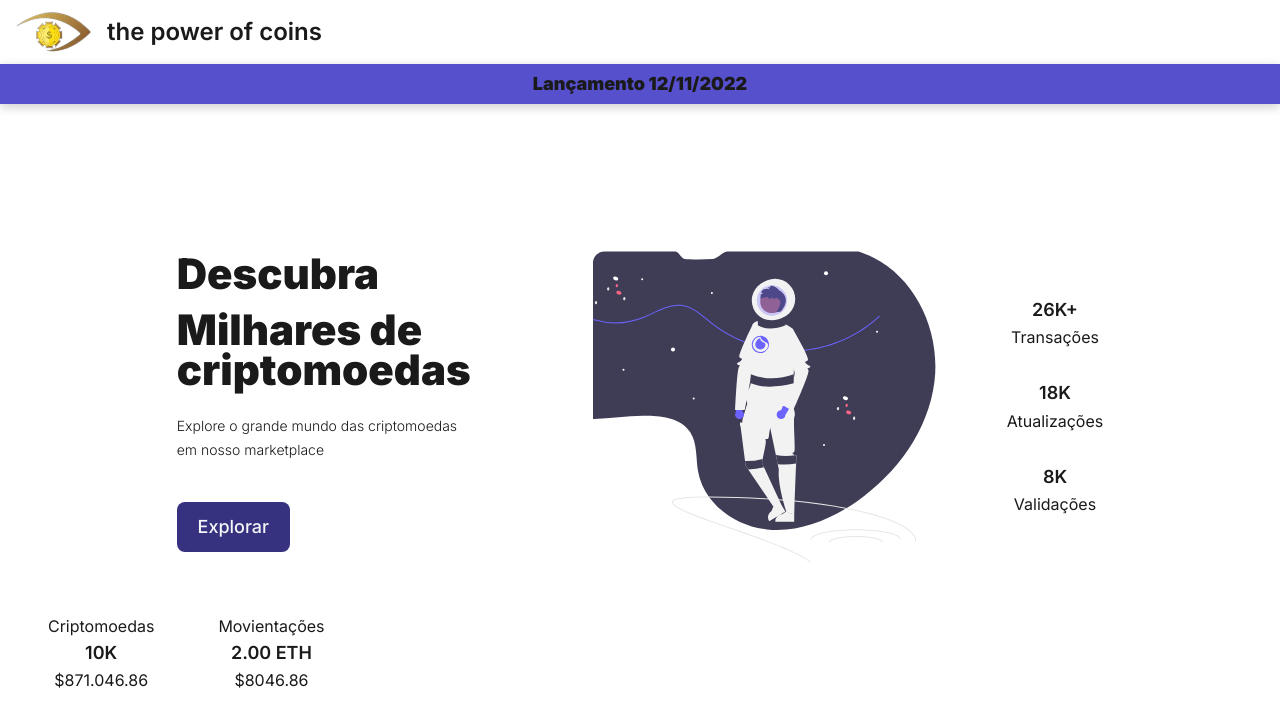
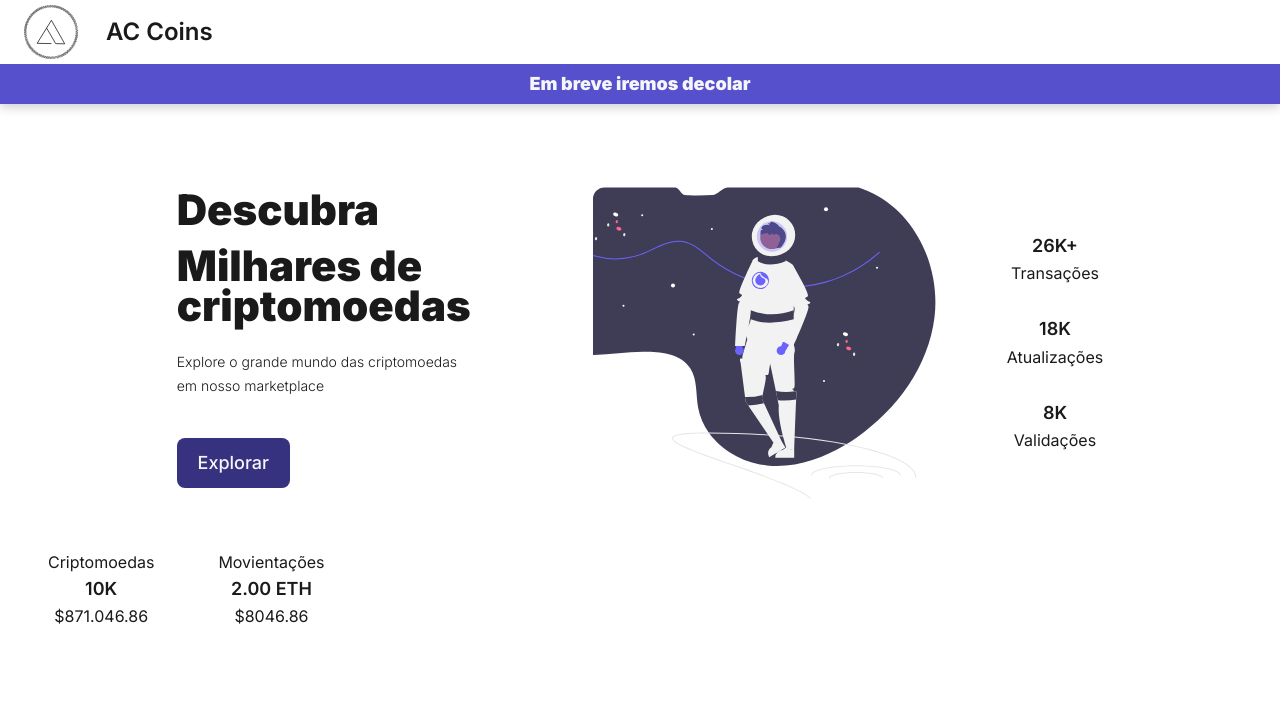
Before and after one commit to carvalhoandre/ws_currency_coins, a React (Create React App) app in the folder web/: page / in a window 1280 px wide. Shown: the top 726 px of the page. Built offline with nearby package versions, Linux system fonts and the light colour scheme.

Commit message:
fix: nav bar and list coins

```diff
--- a/web/src/components/NavBar/index.tsx
+++ b/web/src/components/NavBar/index.tsx
@@ -1,11 +1,11 @@
 import React from "react";
+import { useNavigate } from "react-router-dom";
 
 import { Typography } from "../Typography";
 
+import Image from "../../assets/logoBlack.svg";
+
 import * as Styles from "./styles";
-
-import { useNavigate } from "react-router-dom";
-import Image from "../../assets/logo.png";
 
 interface IProps {
   goRote?: string;
@@ -20,17 +20,17 @@ export const NavBar = ({ goRote }: IProps): JSX.Element => {
     <Styles.Header isOpen={goRote ? true : false}>
       <Styles.Nav isOpen={nav}>
         <Styles.NavHeader isOpen={nav}>
-          {goRote && (
+          {goRote ? (
             <i
               className="uil uil-angle-left nav_icon"
               onClick={() => navigate(`/${goRote}`)}
             />
+          ) : (
+            <Styles.Logo src={Image} />
           )}
 
-          <Styles.Logo src={Image} />
-
-          <Typography size="xl" weight={600}>
-            the power of coins
+          <Typography size="xl" weight={600} textAlign="center">
+            AC Coins
           </Typography>
         </Styles.NavHeader>
       </Styles.Nav>
--- a/web/src/components/NavBar/styles.tsx
+++ b/web/src/components/NavBar/styles.tsx
@@ -8,9 +8,11 @@ export const Header = styled.header<Props>`
   top: 0;
   left: 0;
   z-index: 100;
-  background-color: hsl(var(--hue-color), 29%, 16%);
+  background-color: #fff;
   padding: 1em;
-  position: ${(p) => (p.isOpen ? "fixed" : "relative")};
+  position: ${({ isOpen }) => (isOpen ? "fixed" : "relative")};
+  box-shadow: ${({ isOpen }) =>
+    isOpen ? "1px -5px 20px 0px rgb(48 50 50 / 10%)" : "none"};
   width: 100%;
   z-index: 1000;
 
@@ -34,7 +36,7 @@ export const Nav = styled.nav<Props>`
   }
 
   @media screen and (max-width: 720px) {
-    padding: 0.8em 3em;
+    padding: 0em 0.5em;
   }
 `;
 
@@ -44,11 +46,20 @@ export const NavHeader = styled.div<Props>`
   gap: 1em;
 
   bottom: ${(p) => (p.isOpen ? "0rem" : "-1000rem")};
+
+  &:first-child {
+    font-size: 2.5em;
+    gap: 0.5em;
+  }
+
+  &:first-child:hover {
+    cursor: pointer;
+  }
 `;
 
 export const Logo = styled.img`
-  max-width: 200px;
-  max-height: 200px;
+  max-width: 70px;
+  max-height: 70px;
 
   & > *:hover {
     cursor: pointer;
--- a/web/src/components/Typography/index.tsx
+++ b/web/src/components/Typography/index.tsx
@@ -15,6 +15,6 @@ interface IProps {
   isHover?: boolean
 }
 
-export const Typography = (props: IProps): JSX.Element => {
-  return <StyledTypography {...props}>{props.children}</StyledTypography>
+export const Typography = (props: IProps, isHover = false): JSX.Element => {
+  return <StyledTypography isHover={isHover} {...props}>{props.children}</StyledTypography>
 }
--- a/web/src/components/Typography/styles.tsx
+++ b/web/src/components/Typography/styles.tsx
@@ -1,5 +1,5 @@
 import styled from "styled-components";
-import theme, { fontSize, grey, primary } from "../../styles/theme";
+import { fontSize, grey } from "../../styles/theme";
 
 interface Props {
   size?: "xs" | "sm" | "md" | "bg" | "lg" | "xl" | "xxl";
@@ -9,7 +9,7 @@ interface Props {
   margin?: string;
   line?: string;
   capitalize?: boolean;
-  isHover?:boolean;
+  isHover?: boolean;
 }
 
 const handleFontSize = (props: Props): string => {
@@ -36,8 +36,7 @@ const handleFontSize = (props: Props): string => {
 export const StyledTypography = styled.p<Props>`
   @import url("https://fonts.googleapis.com/css2?family=Inter:wght@100;200;300;400;500;600;700;800;900&display=swap");
 
-
-  font-family: 'Inter', sans-serif;
+  font-family: "Inter", sans-serif;
   font-size: ${handleFontSize};
   color: ${(p) => (p.color ? p.color : grey.darkest)};
   line-height: ${(p) => (p.line ? p.line : "24px")};
@@ -46,10 +45,6 @@ export const StyledTypography = styled.p<Props>`
   text-align: ${(p) => p.textAlign || "center"};
   text-transform: ${(p) => (p.capitalize ? "capitalize" : "")};
 
-  &:hover {
-    color: ${(p) => (p.isHover ? primary.dark : p.color || grey.dark)};
-  }
-
   & u {
     border-bottom: 2px solid ${(p) => (p.color ? p.color : grey.dark)};
   }
--- a/web/src/pages/Home/components/Cover/index.tsx
+++ b/web/src/pages/Home/components/Cover/index.tsx
@@ -25,8 +25,13 @@ export const Cover = (): JSX.Element => {
   return (
     <Body>
       <Info>
-        <Typography size="bg" weight={900} textAlign="center">
-          Lançamento 12/11/2022
+        <Typography
+          size="bg"
+          weight={900}
+          textAlign="center"
+          color={grey.lightest}
+        >
+          Em breve iremos decolar
         </Typography>
       </Info>
 
@@ -55,6 +60,7 @@ export const Cover = (): JSX.Element => {
               weight={500}
               textAlign="center"
               color={grey.lightest}
+              isHover
             >
               Explorar
             </Typography>
--- a/web/src/pages/Home/components/Cover/styles.tsx
+++ b/web/src/pages/Home/components/Cover/styles.tsx
@@ -16,7 +16,7 @@ export const Container = styled.section`
   flex-direction: column;
   justify-content: center;
   align-items: center;
-  margin-top: 6em;
+  margin-top: 2em;
   gap: 8em;
 
   @media screen and (min-width: 768px) {
--- a/web/src/pages/ListCoins/components/Column/index.tsx
+++ b/web/src/pages/ListCoins/components/Column/index.tsx
@@ -29,9 +29,22 @@ export const CoinColumn = ({ coins }: IProps) => {
 
   let useCoins = filteredCoins.length > 0 ? filteredCoins : coins;
 
-  const goDetails = (id: string):void => {
-    navigate(`/details-coins/&${id}`)
-  }
+  const goDetails = (id: string): void => {
+    navigate(`/details-coins/&${id}`);
+  };
+
+  const formatRank = (rank: string) => {
+    switch (rank.length) {
+      case 1:
+        return `00${rank}`;
+
+      case 2:
+        return `0${rank}`;
+
+      default:
+        return rank;
+    }
+  };
 
   return (
     <Container>
@@ -47,26 +60,26 @@ export const CoinColumn = ({ coins }: IProps) => {
       <Search onChange={setSearch} />
 
       <Column>
-        {useCoins.map((coin: Coin) => {
-          let price: string = parseInt(coin.priceUsd)
+        {useCoins.map(({ priceUsd, name, rank, symbol, id }: Coin) => {
+          let price: string = parseInt(priceUsd)
             .toFixed(2)
             .replace(/\d(?=(\d{3})+\.)/g, "$&,");
 
           return (
-            <Card key={coin.id} onClick={() => goDetails(coin.rank)}>
+            <Card key={id} onClick={() => goDetails(rank)}>
               <Row>
                 <Typography weight={600} size="bg">
-                  {coin.name}
+                  {name}
                 </Typography>
 
                 <Typography weight={800} size="bg">
-                  #{coin.rank}
+                  {`# ${formatRank(rank)}`}
                 </Typography>
               </Row>
 
               <Row>
                 <Typography weight={300} size="md">
-                  {coin.symbol}
+                  {symbol}
                 </Typography>
                 <Typography
                   color={
@@ -77,7 +90,7 @@ export const CoinColumn = ({ coins }: IProps) => {
                   weight={500}
                   size="md"
                 >
-                  $ {price}
+                  ${price}
                 </Typography>
               </Row>
             </Card>
--- a/web/src/pages/ListCoins/components/Search/styles.tsx
+++ b/web/src/pages/ListCoins/components/Search/styles.tsx
@@ -17,7 +17,7 @@ export const Container = styled.div`
 `;
 
 export const Input = styled.input`
-  color: #FFF;
+  color: ${grey.dark};
   width: 100%;
   border: none;
   background-color: hsl(var(--hue-color), 28%, 12%);
--- a/web/src/pages/ListCoins/index.tsx
+++ b/web/src/pages/ListCoins/index.tsx
@@ -1,20 +1,12 @@
-/* eslint-disable react-hooks/exhaustive-deps */
 import React from "react";
 
 import useCoins from "../../store/Coins/useCoins";
 
-import { LoadingSkeleton, NavBar, ScrollInfinite } from "../../components";
-
+import { LoadingSkeleton, NavBar } from "../../components";
 import { NotFound, CoinColumn } from "./components";
 
 const ListCoins = () => {
   const { fechCoins, loading, coins } = useCoins();
-
-  const [page, setPage] = React.useState<number>(10);
-
-  const loadMoreNumbers = (): void => {
-    setPage(page + 10);
-  };
 
   React.useEffect(() => {
     fechCoins();
@@ -27,9 +19,7 @@ const ListCoins = () => {
       {loading ? (
         <LoadingSkeleton count={10} />
       ) : coins.length > 0 ? (
-        <ScrollInfinite next={loadMoreNumbers} dataLength={100}>
-          <CoinColumn coins={coins.slice(0, page)} />
-        </ScrollInfinite>
+        <CoinColumn coins={coins} />
       ) : (
         <NotFound />
       )}
```
Also changed, not shown: web/src/assets/logo.png (deleted), web/src/assets/logoBlack.svg (added).
